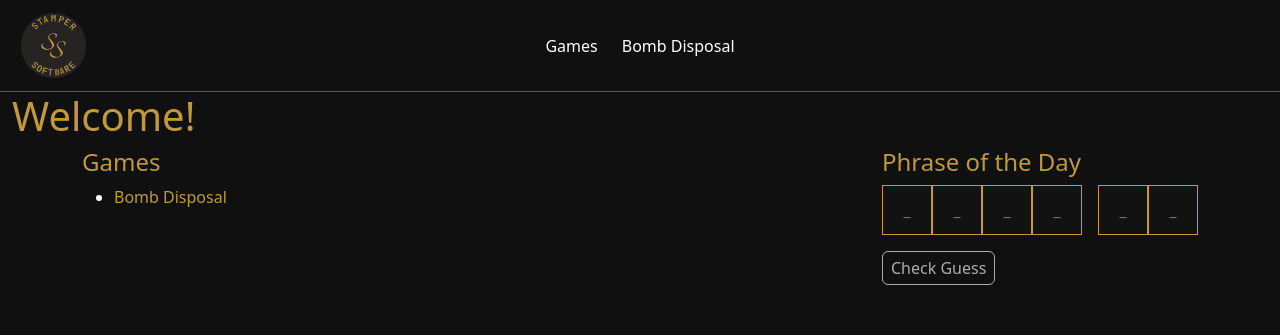
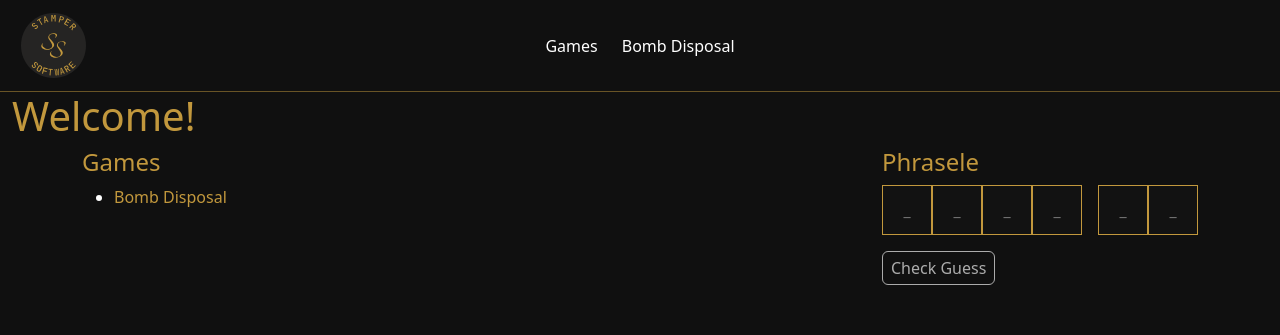
Before and after one commit to StamperSoftware/Games, an Angular app: page / in a window 1280 px wide. Shown: the top 335 px of the page. Built offline with nearby package versions, Linux system fonts and the light colour scheme.

Commit message:
changed name to phrasele

```diff
--- a/src/app/features/home/home.html
+++ b/src/app/features/home/home.html
@@ -3,6 +3,6 @@
 
     <div class="d-flex justify-content-between container">
         <app-game-list/>
-        <app-phrase-of-the-day/>
+        <app-phrasele/>
     </div>
 </div>
--- a/src/app/features/home/home.ts
+++ b/src/app/features/home/home.ts
@@ -1,12 +1,12 @@
 import { Component } from '@angular/core';
 import { RouterLink } from "@angular/router";
-import { PhraseOfTheDay } from "../phrase-of-the-day/phrase-of-the-day";
+import { Phrasele } from "../phrasele/phrasele";
 import { GameList } from "../game/list/list";
 
 @Component({
   selector: 'app-home',
     imports: [
-        PhraseOfTheDay,
+        Phrasele,
         GameList
     ],
   templateUrl: './home.html',
--- a/src/app/features/phrase-of-the-day/phrase-of-the-day.html
+++ b/src/app/features/phrasele/phrasele.html
@@ -1,5 +1,5 @@
 <div>
-    <h4>Phrase of the Day</h4>
+    <h4>Phrasele</h4>
 
     <div class="d-flex gap-3">
         <div id="secret-phrase">
```
Also changed, not shown: src/app/features/phrasele/phrasele.ts (renamed from src/app/features/phrase-of-the-day/phrase-of-the-day.ts, +4 -4 lines), src/app/features/phrasele/phrasele.scss (renamed from src/app/features/phrase-of-the-day/phrase-of-the-day.scss).
